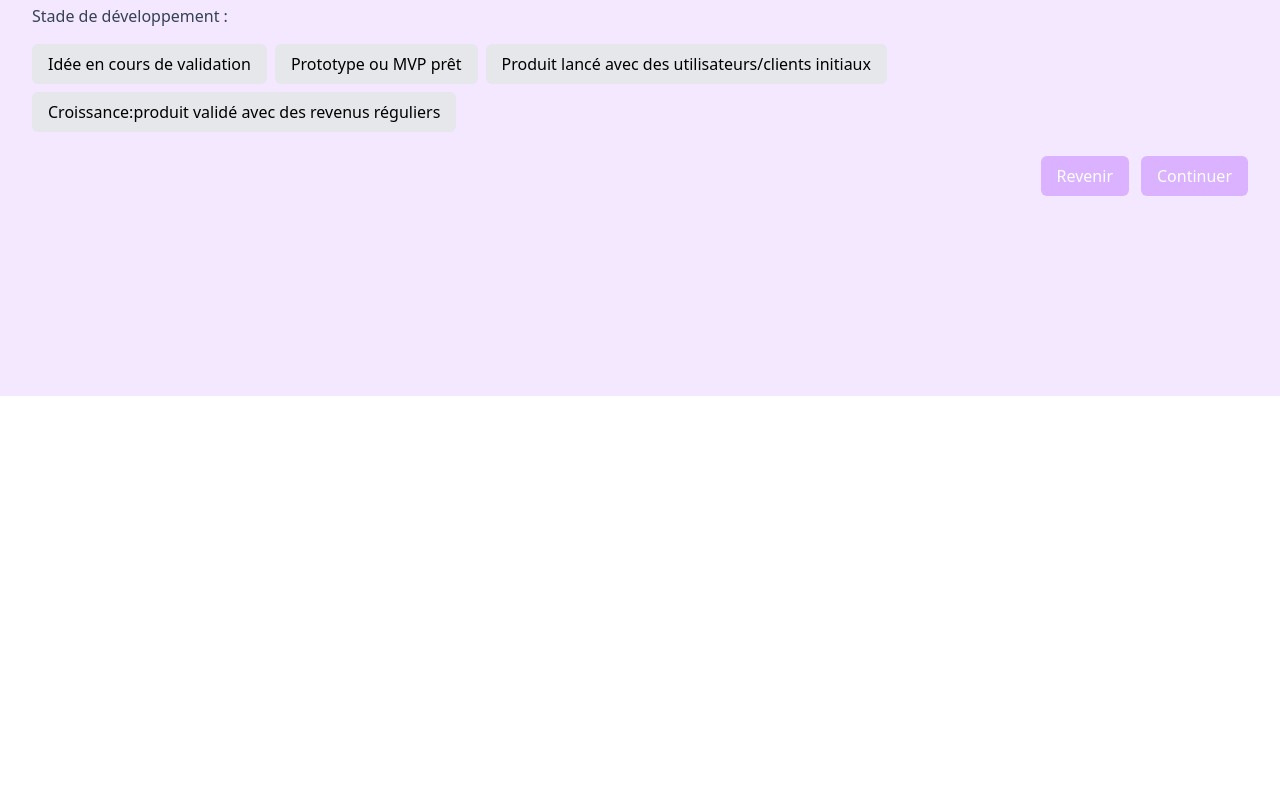
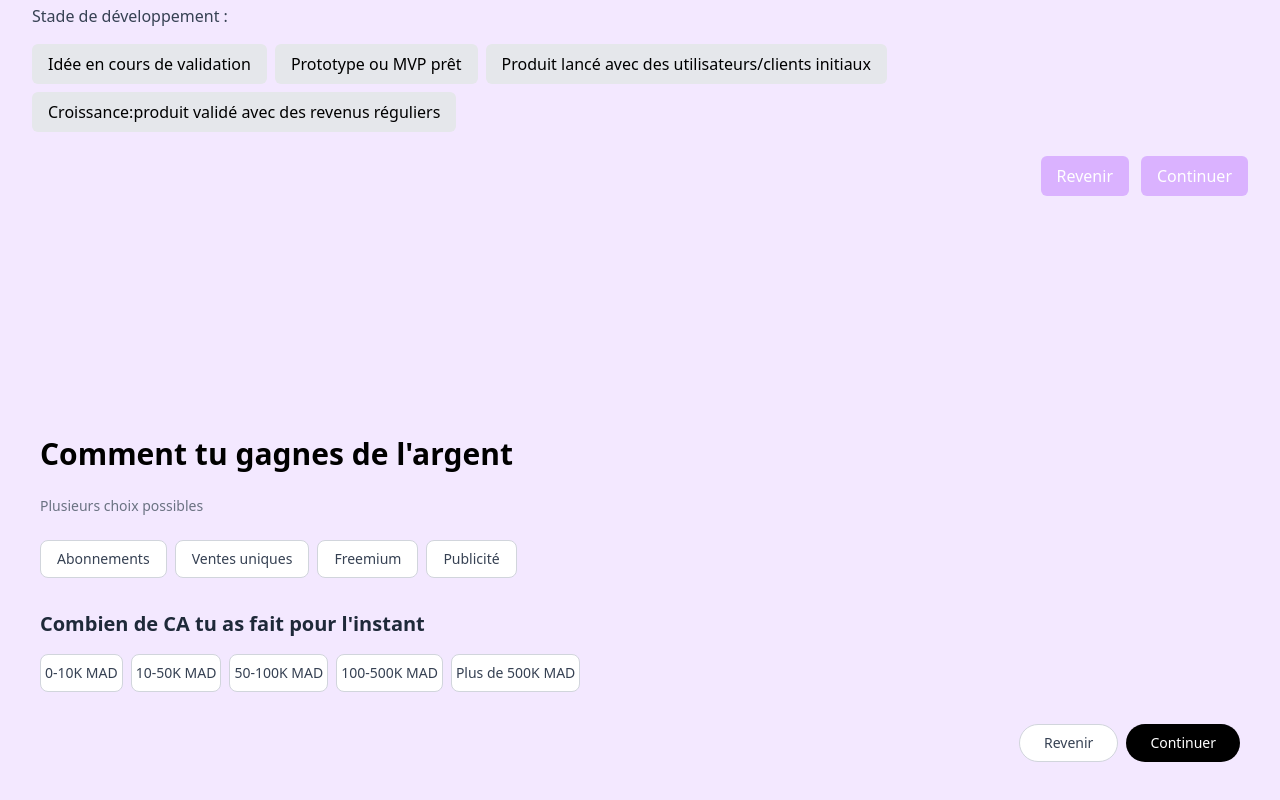
Before and after one commit to NaomiMeig/Evaluation-page, a React (Vite) app: page / in a window 1280 px wide. Shown: the part 404-1204 px from the top of the page. Before the commit the page ends 800 px from the top, so only its background shows below. Built offline with nearby package versions, Linux system fonts and the light colour scheme.

Commit message:
selectionner le revenu

```diff
--- a/src/App.jsx
+++ b/src/App.jsx
@@ -1,10 +1,14 @@
 import React from "react";
 import EvaluationForm from "./components/Evaluation";
+import RevenueForm from "./components/RevenuePage";
+
 
 function App() {
   return (
     <div>
       <EvaluationForm />
+      <RevenueForm/>
+
     </div>
   );
 }
--- /dev/null
+++ b/src/components/RevenuePage.jsx
@@ -0,0 +1,94 @@
+import { useState } from 'react';
+
+export default function RevenueForm () {
+  const [selectedModels, setSelectedModels] = useState([]);
+  const [selectedRange, setSelectedRange] = useState(null);
+
+  const revenueModels = [
+    { id: 'subscriptions', label: 'Abonnements' },
+    { id: 'sales', label: 'Ventes uniques' },
+    { id: 'freemium', label: 'Freemium' },
+    { id: 'ads', label: 'Publicité' }
+  ];
+
+  const revenueRanges = [
+    { id: '0-10k', label: '0-10K MAD' },
+    { id: '10-50k', label: '10-50K MAD' },
+    { id: '50-100k', label: '50-100K MAD' },
+    { id: '100-500k', label: '100-500K MAD' },
+    { id: '500k+', label: 'Plus de 500K MAD' }
+  ];
+
+  const toggleModel = (modelId) => {
+    setSelectedModels(prev =>
+      prev.includes(modelId)
+        ? prev.filter(id => id !== modelId)
+        : [...prev, modelId]
+    );
+  };
+
+  const selectRange = (rangeId) => {
+    setSelectedRange(rangeId);
+  };
+
+  return (
+    <div className="max-w-full p-10 bg-purple-100 ">
+      {/* Titre principal */}
+      <h1 className="text-2xl sm:text-3xl font-semibold text-purle-600 mb-6">
+        Comment tu gagnes de l'argent
+      </h1>
+      <p className="text-sm text-gray-500  mb-6">
+        Plusieurs choix possibles
+      </p>
+
+      {/* Boutons des modèles de revenus */}
+      <div className="flex flex-wrap gap-2 mb-8">
+        {revenueModels.map(model => (
+          <button
+            key={model.id}
+            onClick={() => toggleModel(model.id)}
+            className={`px-4 py-2 rounded-lg text-sm font-medium border
+              ${selectedModels.includes(model.id)
+                ? 'bg-[#6D28D9] text-white border-purple'
+                : 'bg-white text-gray-700 border-gray-300 hover:bg-gray-50'
+              }`}
+          >
+            {model.label}
+          </button>
+        ))}
+      </div>
+
+      {/* Titre section CA */}
+      <h2 className="text-xl font-semibold mb-4 text-gray-800">
+        Combien de CA tu as fait pour l'instant
+      </h2>
+
+      {/* Boutons des cfiffre d'affaires de CA */}
+      <div className="flex justify-start items-start flex-wrap gap-2 mb-8">
+        {revenueRanges.map(range => (
+          <button
+            key={range.id}
+            onClick={() => selectRange(range.id)}
+            className={`py-2 px-1 rounded-lg text-sm font-medium border
+              ${selectedRange === range.id
+                ? 'bg-[#6D28D9] text-white border-purple'
+                : 'bg-white text-gray-700 border-gray-300 hover:bg-gray-50'
+              }`}
+          >
+            {range.label}
+          </button>
+        ))}
+      </div>
+
+      {/* Boutons de navigation */}
+      <div className="flex justify-end gap-2 mt-6">
+  <button className="px-6 py-2 bg-white text-gray-700 border border-gray-300 rounded-full hover:bg-gray-50 text-sm font-medium">
+    Revenir
+  </button>
+  <button className="px-6 py-2 bg-[black] text-white rounded-full hover:bg-[black] text-sm font-medium">
+    Continuer
+  </button>
+</div>
+    </div>
+  );
+};
```
